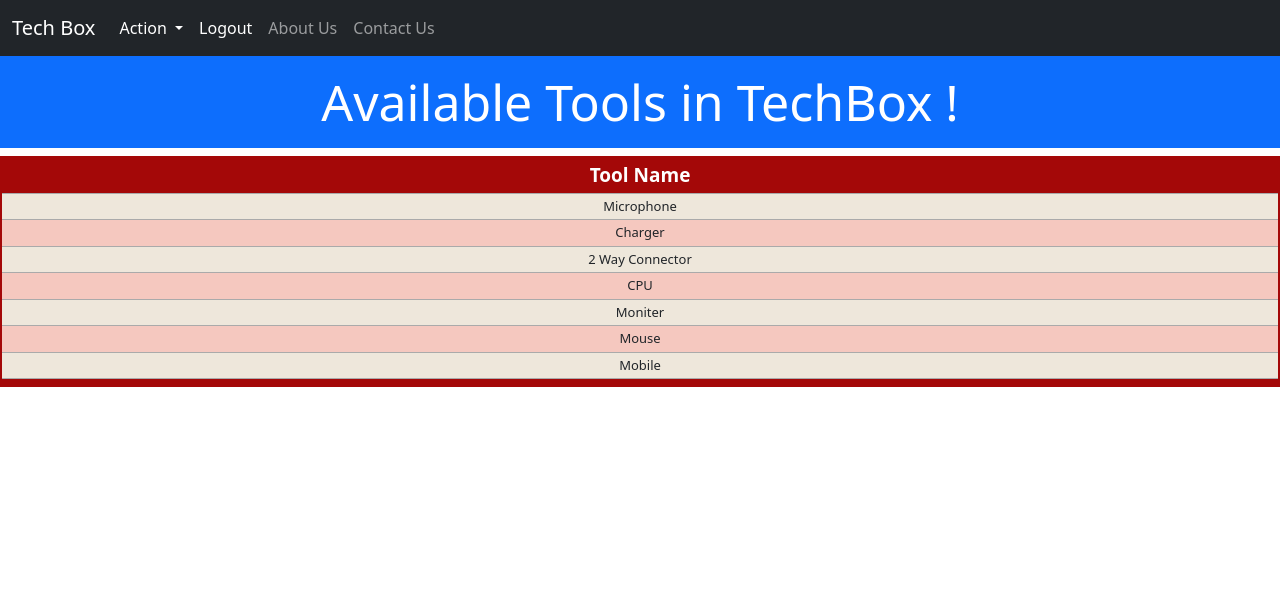
After one commit to ashwinThoughtwin/the-techbox-dev7, a Django app: page /gadgets/toollist in a window 1280 px wide. The commit adds this page. Shown: the top 602 px of the page. Run offline with Django 3.2, Linux system fonts and the light colour scheme; a user stored in the database is signed in; data comes from the database, SQL or seed files in the repository; both versions use the stored data as it was after the commit.

```diff
--- a/apps/app_auth/views.py
+++ b/apps/app_auth/views.py
@@ -18,7 +18,7 @@ def login_user(request):
 
             if user is not None:
                 login(request, user)
-                return HttpResponse("You are Logged In Successfully.")
+                return render(request, 'app_gadgets/adminafterlogin.html')
 
     return render(request, "app_auth/login.html", context={'form': form})
 
--- a/apps/app_gadgets/admin.py
+++ b/apps/app_gadgets/admin.py
@@ -1,7 +1,8 @@
 from django.contrib import admin
-from .models import Employee, Tool
+from .models import Employee, Tool, TechBox
 
 # Register your models here.
 
 admin.site.register(Employee)
 admin.site.register(Tool)
+admin.site.register(TechBox)
--- a/apps/app_gadgets/models.py
+++ b/apps/app_gadgets/models.py
@@ -41,9 +41,19 @@ class Tool(models.Model):
         ('charger', 'Charger')
     ]
     name = models.CharField(max_length=30, choices=tool_choice, default='headphone')
-    issue_date = models.DateField(auto_now=True)
-    expire_date = models.DateField(default=exp_date)
+    issue_date = models.DateField(auto_now=True, blank=True, null=True)
+    expire_date = models.DateField(default=exp_date, blank=True, null=True)
     borrower = models.ForeignKey(Employee, on_delete=models.SET_NULL, null=True, blank=True)
 
     def __str__(self):
         return str(self.name) + " " + str(self.borrower)
+
+
+class TechBox(models.Model):
+    name = models.CharField(max_length=50, blank=False)
+
+    def __str__(self):
+        return self.name
+
+    class Meta:
+        verbose_name_plural = "TechBox"
--- a/apps/app_gadgets/urls.py
+++ b/apps/app_gadgets/urls.py
@@ -1,7 +1,11 @@
 from django.urls import path
+from . import views
+
 
 app_name = "app_gadgets"
 
 urlpatterns = [
+    path('addtool', views.addtool_view, name="addtool"),
+    path('toollist', views.tool_list, name="toollist"),
 
 ]
--- a/apps/app_gadgets/views.py
+++ b/apps/app_gadgets/views.py
@@ -1,3 +1,23 @@
 from django.shortcuts import render
+from .forms import AddToolForm
+from django.contrib.auth.decorators import login_required
+from .models import TechBox
+# Create your views here.
 
-# Create your views here.
+@login_required
+def addtool_view(request):
+    form = AddToolForm()
+    if request.method == "POST":
+        form = AddToolForm(request.POST)
+        if form.is_valid():
+            form.save()
+            return render(request, "app_gadgets/tooladded.html")
+
+    return render(request, "app_gadgets/addtool.html", context={'form': form})
+
+
+@login_required
+def tool_list(request):
+    # import pdb;pdb.set_trace()
+    data = TechBox.objects.all()
+    return render(request, "app_gadgets/toollist.html", context={'data': data})
--- a/templates/app_auth/login.html
+++ b/templates/app_auth/login.html
@@ -1,7 +1,6 @@
 {% extends 'base.html' %}
 {% load static %}
 {% load crispy_forms_tags %}
-{% block title_block %} Login Page {% endblock %}
 
 {% block css_block %}
 <style>
@@ -255,6 +254,9 @@ form{
 </style>
 {% endblock %}
 
+{% block title_block %} Login Page {% endblock %}
+
+
 {% block body_block %}
 <div class="wrapper">
 	<div class="container">
@@ -285,5 +287,5 @@ form{
 {% endblock %}
 
 {% block js_block %}
-<script src="{% static 'js/login.js' %}" type="text/javascript"></script>
+<script src="{% static 'js/login.js' %}"></script>
 {% endblock %}
--- /dev/null
+++ b/templates/app_gadgets/toollist.html
@@ -0,0 +1,95 @@
+{% extends 'navbar.html' %}
+
+{% block css_block %}
+<style media="screen">
+table.redTable {
+border: 2px solid #A40808;
+background-color: #EEE7DB;
+width: 100%;
+text-align: center;
+border-collapse: collapse;
+}
+table.redTable td, table.redTable th {
+border: 1px solid #AAAAAA;
+padding: 3px 2px;
+}
+table.redTable tbody td {
+font-size: 13px;
+}
+table.redTable tr:nth-child(even) {
+background: #F5C8BF;
+}
+table.redTable thead {
+background: #A40808;
+}
+table.redTable thead th {
+font-size: 19px;
+font-weight: bold;
+color: #FFFFFF;
+text-align: center;
+border-left: 2px solid #A40808;
+}
+table.redTable thead th:first-child {
+border-left: none;
+}
+
+table.redTable tfoot {
+font-size: 13px;
+font-weight: bold;
+color: #FFFFFF;
+background: #A40808;
+}
+table.redTable tfoot td {
+font-size: 13px;
+}
+table.redTable tfoot .links {
+text-align: right;
+}
+table.redTable tfoot .links a{
+display: inline-block;
+background: #FFFFFF;
+color: #A40808;
+padding: 2px 8px;
+border-radius: 5px;
+}
+</style>
+{% endblock %}
+
+{% block title_block %} Tool_List Page {% endblock %}
+
+
+{% block body_block %}
+
+    <h3 class="p-3 mb-2 bg-primary text-white" style = 'font-size: 50px;text-align:center;'>Available Tools in TechBox !</h3>
+{% if data %}
+<table class="redTable">
+<thead>
+<tr>
+<th>Tool Name</th>
+
+</tr>
+</thead>
+<tfoot>
+<tr>
+<td colspan="4" rowspan="4">
+<div class="links"></div>
+</td>
+</tr>
+</tfoot>
+<tbody>
+  {% for tool in data %}
+    <tr>
+      <td>{{ tool.name }}</td>
+
+    </tr>
+  {% endfor %}
+</tbody>
+</table>
+{%else%}
+<h1>Have 0 tool</h1>
+{%endif%}
+
+
+<br><br><br><br><br><br><br><br><br>
+
+{% endblock %}
--- a/templates/base.html
+++ b/templates/base.html
@@ -1,9 +1,9 @@
+<!doctype html>
 <html lang="en">
   <head>
     <!-- Required meta tags -->
     <meta charset="utf-8">
     <meta name="viewport" content="width=device-width, initial-scale=1, shrink-to-fit=no">
-    <meta http-equiv="X-UA-Compatible" content="ie=edge">
     <!-- Bootstrap CSS -->
     <link rel="stylesheet" href="https://maxcdn.bootstrapcdn.com/bootstrap/4.0.0/css/bootstrap.min.css" integrity="sha384-Gn5384xqQ1aoWXA+058RXPxPg6fy4IWvTNh0E263XmFcJlSAwiGgFAW/dAiS6JXm" crossorigin="anonymous">
     {% block css_block %}
--- /dev/null
+++ b/templates/navbar.html
@@ -0,0 +1,70 @@
+<!doctype html>
+<html lang="en">
+  <head>
+    <!-- Required meta tags -->
+    <meta charset="utf-8">
+    <meta name="viewport" content="width=device-width, initial-scale=1">
+
+    <!-- Bootstrap CSS -->
+    <link href="https://cdn.jsdelivr.net/npm/bootstrap@5.0.0-beta3/dist/css/bootstrap.min.css" rel="stylesheet" integrity="sha384-eOJMYsd53ii+scO/bJGFsiCZc+5NDVN2yr8+0RDqr0Ql0h+rP48ckxlpbzKgwra6" crossorigin="anonymous">
+      {% block css_block %} {% endblock %}
+    <title>{% block title_block %}  {% endblock %}</title>
+  </head>
+  <body>
+  <nav class="navbar navbar-expand-lg navbar-dark bg-dark">
+  <div class="container-fluid">
+    <a class="navbar-brand" href="#">Tech Box</a>
+    <button class="navbar-toggler" type="button" data-bs-toggle="collapse" data-bs-target="#navbarSupportedContent" aria-controls="navbarSupportedContent" aria-expanded="false" aria-label="Toggle navigation">
+      <span class="navbar-toggler-icon"></span>
+    </button>
+    <div class="collapse navbar-collapse" id="navbarSupportedContent">
+      <ul class="navbar-nav me-auto mb-2 mb-lg-0">
+
+
+        <li class="nav-item dropdown">
+          <a class="nav-link active dropdown-toggle" href="#" id="navbarDropdown" role="button" data-bs-toggle="dropdown" aria-expanded="false">
+            Action
+          </a>
+          <ul class="dropdown-menu" aria-labelledby="navbarDropdown">
+            <li><a class="dropdown-item" href="#">Add Employee</a></li>
+            <li><a class="dropdown-item" href="#">View Employee</a></li>
+            <li><a class="dropdown-item" href="{% url 'app_gadgets:addtool' %}">Add Tech tool</a></li>
+            <li><a class="dropdown-item" href="{% url 'app_gadgets:toollist' %}">View Tech tool</a></li>
+            <li><a class="dropdown-item" href="#">Issue Tech tool</a></li>
+            <li><hr class="dropdown-divider"></li>
+            <li><a class="dropdown-item" href="{% url 'app_auth:logout' %}">Logout</a></li>
+          </ul>
+        </li>
+          <li class="nav-item">
+          <a class="nav-link active" aria-current="page" href="{% url 'app_auth:logout' %}">Logout</a>
+        </li>
+
+          <div class="navbar-nav">
+
+                <a href="" class="nav-item nav-link">About Us</a>
+                <a href="" class="nav-item nav-link">Contact Us</a>
+            </div>
+
+      </ul>
+
+    </div>
+  </div>
+</nav>
+
+  {% block body_block %}
+
+  {% endblock %}
+
+
+    <!-- Optional JavaScript; choose one of the two! -->
+
+    <!-- Option 1: Bootstrap Bundle with Popper -->
+    <script src="https://cdn.jsdelivr.net/npm/bootstrap@5.0.0-beta3/dist/js/bootstrap.bundle.min.js" integrity="sha384-JEW9xMcG8R+pH31jmWH6WWP0WintQrMb4s7ZOdauHnUtxwoG2vI5DkLtS3qm9Ekf" crossorigin="anonymous"></script>
+
+    <!-- Option 2: Separate Popper and Bootstrap JS -->
+    <!--
+    <script src="https://cdn.jsdelivr.net/npm/@popperjs/core@2.9.1/dist/umd/popper.min.js" integrity="sha384-SR1sx49pcuLnqZUnnPwx6FCym0wLsk5JZuNx2bPPENzswTNFaQU1RDvt3wT4gWFG" crossorigin="anonymous"></script>
+    <script src="https://cdn.jsdelivr.net/npm/bootstrap@5.0.0-beta3/dist/js/bootstrap.min.js" integrity="sha384-j0CNLUeiqtyaRmlzUHCPZ+Gy5fQu0dQ6eZ/xAww941Ai1SxSY+0EQqNXNE6DZiVc" crossorigin="anonymous"></script>
+    -->
+  </body>
+</html>
```
Also changed, not shown: apps/app_gadgets/forms.py (+9 -0 lines), templates/app_gadgets/addtool.html (added, +40 -0 lines), templates/app_gadgets/adminafterlogin.html (added, +60 -0 lines), templates/app_gadgets/tooladded.html (added, +20 -0 lines), db.sqlite3.
